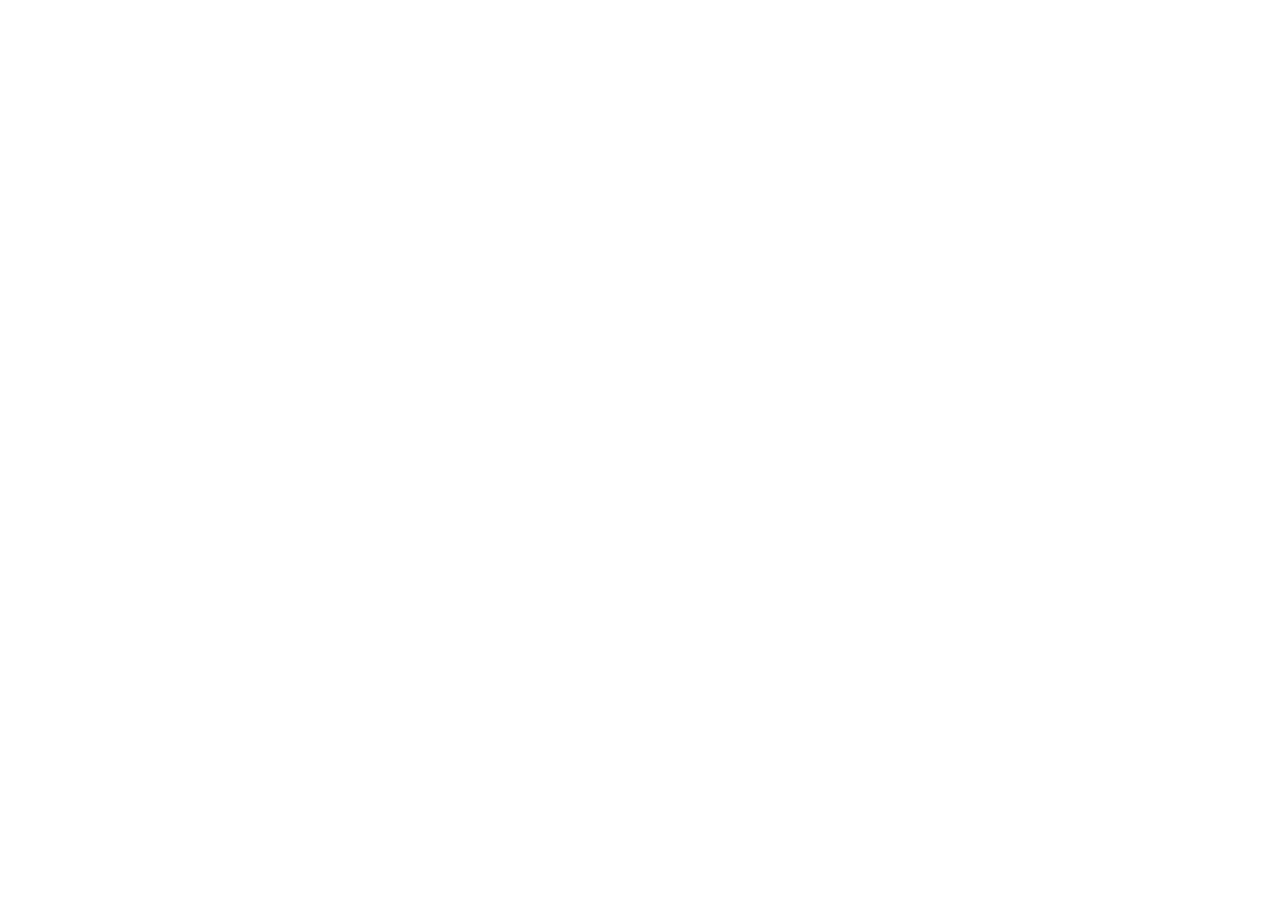
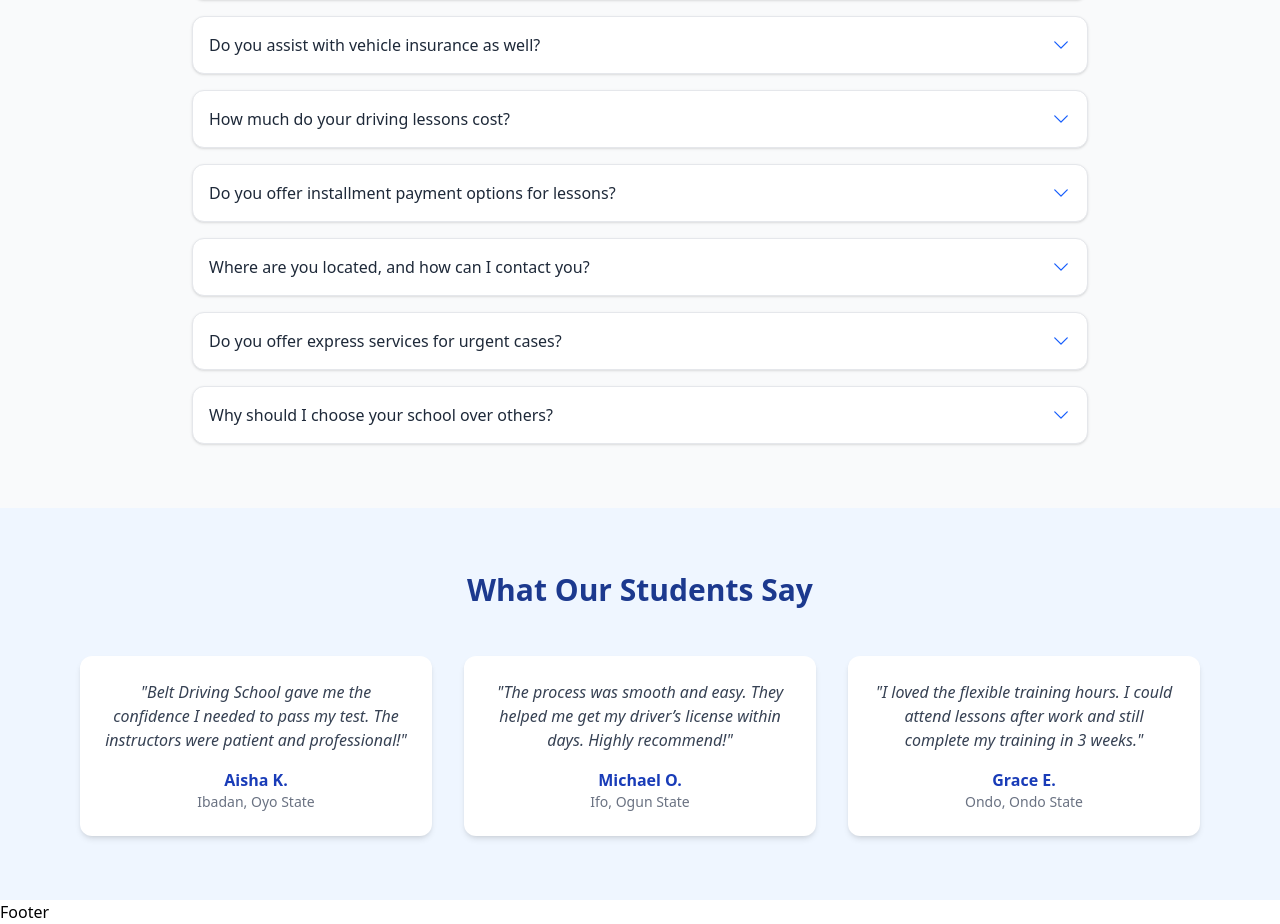
Before and after one commit to palitocity/Belt-Driving-School, a Next.js app: page / in a window 1280 px wide. Shown: the part 4437-5361 px from the top of the page. Before the commit the page ends 3709 px from the top, so only its background shows below. Built offline with nearby package versions, Linux system fonts and the light colour scheme.

Commit message:
faq added to the page

```diff
--- a/src/pages/(components)/Homepage.tsx
+++ b/src/pages/(components)/Homepage.tsx
@@ -39,6 +39,9 @@
         <Certificates />
       </section>
       <section>
+        <FAQ />
+      </section>
+      <section>
         <Testimonials />
       </section>
     </Homelayouts>
```
